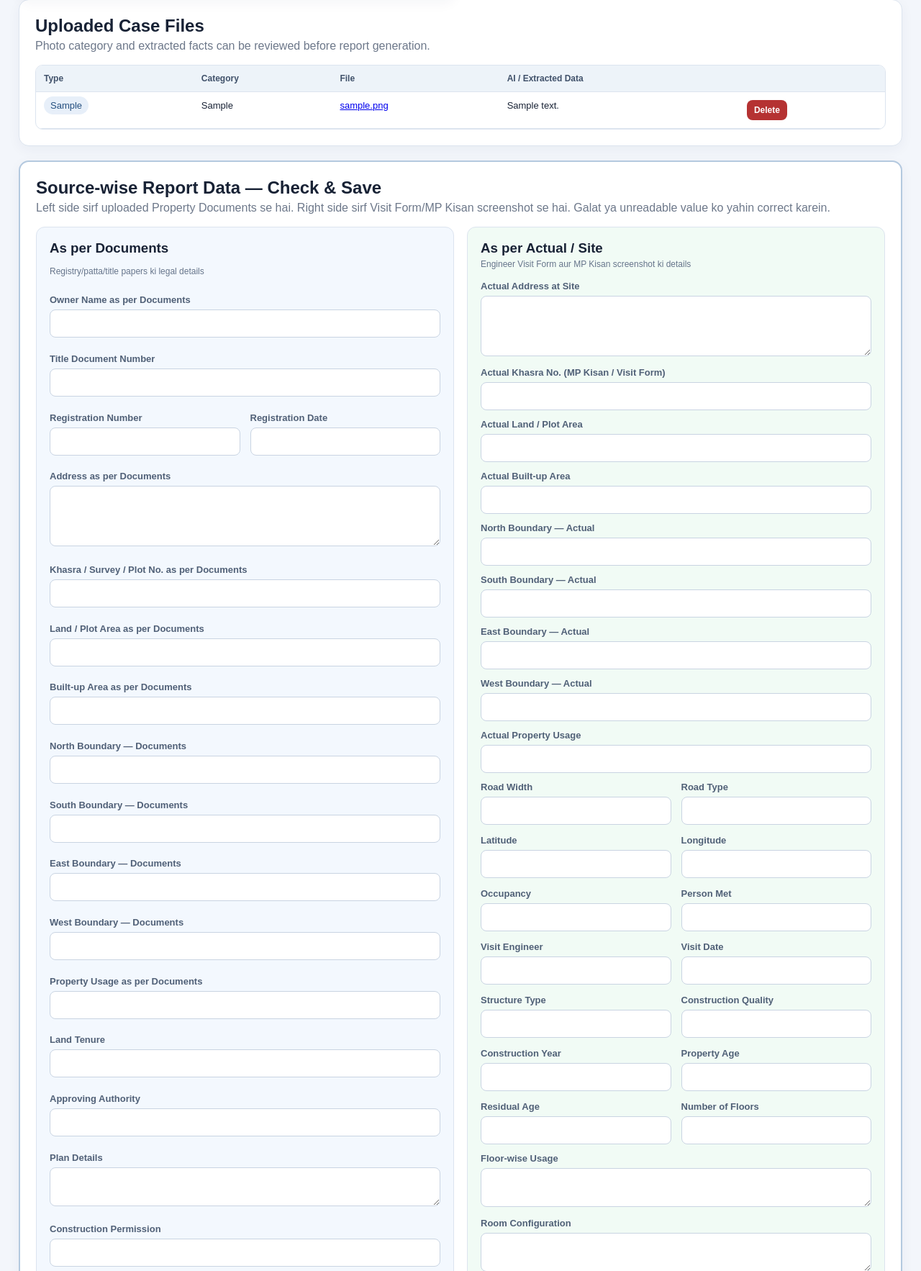
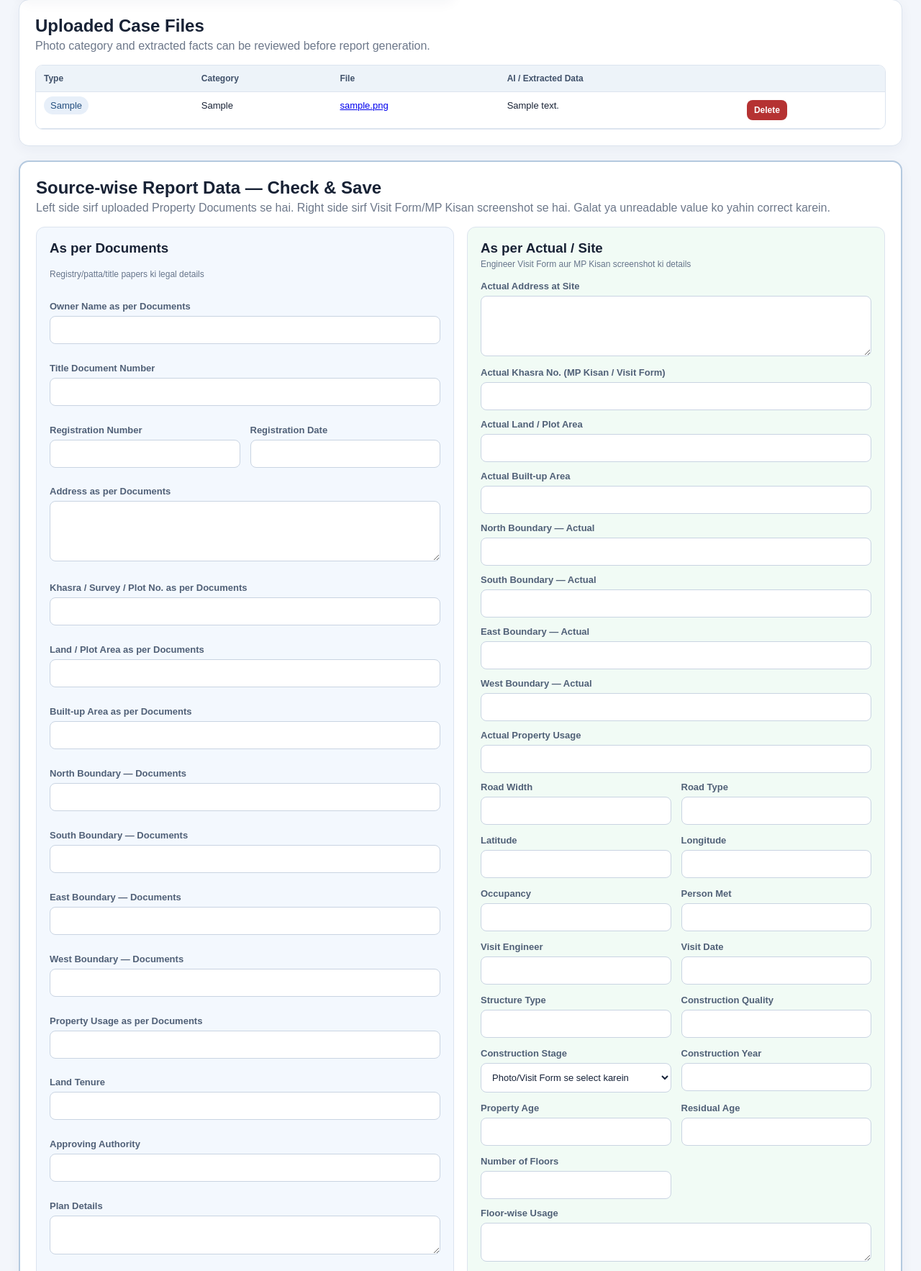
Before and after one commit to Sakshamsvai/SVAI-Production, a Flask app: page /cases/1 in a window 1280 px wide. Shown: the part 1403-3169 px from the top of the page at 72% size. Run offline with Flask 3, Linux system fonts and the light colour scheme; the visitor is signed in with stand-in values (Sample User, id 1); tables that the repository leaves empty hold one stand-in row (values such as "Sample post"); some libraries are stand-ins or nearby versions.

Commit message:
Populate valuation reports from verified case sources

```diff
--- a/ai_service_openai.py
+++ b/ai_service_openai.py
@@ -1027,6 +1027,42 @@ def _deterministic_asset_extract(filename, extracted_text, source_kind):
     else:
         output["builtup_area_as_per_docs"] = docs_bua
 
+    if source_kind == "property_document":
+        output["title_document_number"] = _labeled_text(
+            compact,
+            (
+                r"title\s+document\s*(?:no|number)?",
+                r"document\s*(?:no|number)",
+                r"e[\s-]*registration\s*(?:no|number)",
+            ),
+            120,
+        )
+        output["land_tenure"] = _labeled_text(
+            compact,
+            (r"lease\s*hold\s+or\s+free\s*hold", r"land\s+tenure"),
+            100,
+        )
+        output["approving_authority"] = _labeled_text(
+            compact,
+            (r"approving\s+authority", r"sanctioning\s+authority"),
+            160,
+        )
+        output["plan_details"] = _labeled_text(
+            compact,
+            (r"details\s+of\s+approved\s+plan", r"sanctioned\s+plan"),
+            500,
+        )
+        output["construction_permission"] = _labeled_text(
+            compact,
+            (r"construction\s+permission(?:\s+number\s+and\s+date)?",),
+            250,
+        )
+        output["property_usage_as_per_docs"] = _labeled_text(
+            compact,
+            (r"property\s+usage\s+as\s+per\s+(?:document|docs?)", r"land\s+use"),
+            120,
+        )
+
     boundary_target = "site" if source_kind == "visit_data" else "docs"
     for direction in ("north", "south", "east", "west"):
         output[f"{direction}_boundary_as_per_{boundary_target}"] = _labeled_text(
@@ -1088,6 +1124,20 @@ def _deterministic_asset_extract(filename, extracted_text, source_kind):
     output["property_age_years"] = _number_after(
         compact, (r"age\s+of\s+(?:the\s+)?property", r"property\s+age")
     )
+    output["construction_year"] = _number_after(
+        compact,
+        (r"year\s+of\s+construction", r"construction\s+year", r"\byoc\b"),
+    )
+    output["residual_age_years"] = _number_after(
+        compact, (r"residual\s+age", r"remaining\s+life")
+    )
+    if output["property_age_years"] and not output["residual_age_years"]:
+        try:
+            output["residual_age_years"] = str(
+                max(0, 60 - int(float(output["property_age_years"])))
+            )
+        except (TypeError, ValueError):
+            pass
     output["registration_number"] = _first_match([
         r"(?im)(?:registration|reg(?:istration)?\.?)\s*(?:no|number)"
         r"\s*[:=\-|]?\s*([A-Z0-9/\-]{4,60})",
--- a/report_service.py
+++ b/report_service.py
@@ -645,6 +645,19 @@ def insert_excel_photos(workbook, photo_assets, template_name="", bank_name=""):
                 ),
                 None,
             )
+            if asset is None and requested not in ("Property Document", "Site Sketch", "Location Map"):
+                asset = next(
+                    (
+                        candidate for candidate in photos
+                        if (
+                            id(candidate) not in used
+                            and (candidate.get("category") or "") not in {
+                                "Property Document", "Site Sketch", "Location Map",
+                            }
+                        )
+                    ),
+                    None,
+                )
             if asset is None:
                 continue
             used.add(id(asset))
--- a/server.py
+++ b/server.py
@@ -169,8 +169,8 @@ class Valuation(db.Model):
     depreciation_percent = db.Column(db.Float, default=0)
     govt_land_rate = db.Column(db.Float, default=0)
     govt_construction_rate = db.Column(db.Float, default=0)
-    conservative_percent = db.Column(db.Float, default=80)
-    distress_percent = db.Column(db.Float, default=70)
+    conservative_percent = db.Column(db.Float, default=100)
+    distress_percent = db.Column(db.Float, default=80)
     land_value = db.Column(db.Float, default=0)
     gross_building_value = db.Column(db.Float, default=0)
     depreciation_amount = db.Column(db.Float, default=0)
@@ -919,8 +919,8 @@ def valuation_calculation(form):
         "depreciation_percent": f("depreciation_percent"),
         "govt_land_rate": f("govt_land_rate"),
         "govt_construction_rate": f("govt_construction_rate"),
-        "conservative_percent": f("conservative_percent", 80),
-        "distress_percent": f("distress_percent", 70),
+        "conservative_percent": f("conservative_percent", 100),
+        "distress_percent": f("distress_percent", 80),
         "remarks": form.get("remarks", ""),
     }
     data["land_value"] = data["land_area"] * data["land_rate"]
@@ -947,6 +947,59 @@ def numeric_from_value(value, default=0):
         return float(match.group(0).replace(",", ""))
     except ValueError:
         return float(default)
+
+
+def valuation_defaults_from_profile(profile):
+    """Apply the valuer's standing rules without inventing source facts."""
+    profile = profile or {}
+    stage_text = " ".join(str(profile.get(key) or "") for key in (
+        "construction_stage", "construction_quality", "structure_type", "remarks",
+    )).casefold()
+    if any(token in stage_text for token in ("plinth", "foundation", "dpc")):
+        construction_rate, conservative_percent = 300.0, 30.0
+    elif any(token in stage_text for token in (
+        "without plaster", "unplastered", "brick work", "brickwork", "bare brick",
+    )):
+        construction_rate, conservative_percent = 700.0, 70.0
+    elif any(token in stage_text for token in (
+        "complete", "completed", "plaster", "finished", "ready",
+    )):
+        construction_rate, conservative_percent = 1000.0, 100.0
+    else:
+        construction_rate, conservative_percent = 0.0, 100.0
+
+    age_years = numeric_from_value(profile.get("property_age_years"))
+    if not age_years:
+        construction_year = numeric_from_value(profile.get("construction_year"))
+        current_year = datetime.now(APP_TIMEZONE).year
+        if 1900 <= construction_year <= current_year:
+            age_years = float(current_year - int(construction_year))
+    if age_years:
+        profile["property_age_years"] = age_years
+        profile["residual_age_years"] = max(0.0, 60.0 - age_years)
+
+    govt_land_rate = numeric_from_value(profile.get("govt_land_rate"))
+    market_land_rate = numeric_from_value(profile.get("land_rate"))
+    if not market_land_rate and govt_land_rate:
+        market_land_rate = govt_land_rate * 2
+
+    return {
+        "land_area": numeric_from_value(profile.get("land_area_as_per_docs")),
+        "land_rate": market_land_rate,
+        "builtup_area": numeric_from_value(profile.get("builtup_area_as_per_site")),
+        "construction_rate": (
+            numeric_from_value(profile.get("construction_rate"))
+            or construction_rate
+        ),
+        "age_years": age_years,
+        "depreciation_percent": 0.0,
+        "govt_land_rate": govt_land_rate,
+        "govt_construction_rate": numeric_from_value(
+            profile.get("govt_construction_rate")
+        ),
+        "conservative_percent": conservative_percent,
+        "distress_percent": 80.0,
+    }
 
 
 def report_mapping(case: ValuationCase, valuation: Valuation):
@@ -1759,23 +1812,20 @@ def process_case_ai(case_id):
         {"email": email_data, "case_profile": case_profile}, ensure_ascii=False, default=str
     )
     valuation = valuation or Valuation(case_id=case_id)
-    draft_sources = {
-        "land_area": (
-            case_profile.get("land_area_as_per_site")
-            or case_profile.get("land_area_as_per_docs")
-        ),
-        "land_rate": case_profile.get("land_rate"),
-        "builtup_area": (
-            case_profile.get("builtup_area_as_per_site")
-            or case_profile.get("builtup_area_as_per_docs")
-        ),
-        "construction_rate": case_profile.get("construction_rate"),
-        "age_years": case_profile.get("property_age_years"),
-        "govt_land_rate": case_profile.get("govt_land_rate"),
-        "govt_construction_rate": case_profile.get("govt_construction_rate"),
-    }
+    draft_sources = valuation_defaults_from_profile(case_profile)
     for field, source_value in draft_sources.items():
-        if not getattr(valuation, field, 0) and source_value not in ("", None):
+        current_value = getattr(valuation, field, 0)
+        standing_rule_field = field in {
+            "depreciation_percent", "conservative_percent", "distress_percent",
+        }
+        old_generic_default = (
+            (field == "conservative_percent" and current_value == 80)
+            or (field == "distress_percent" and current_value == 70)
+        )
+        if (
+            source_value not in ("", None)
+            and (not current_value or standing_rule_field or old_generic_default)
+        ):
             setattr(valuation, field, numeric_from_value(source_value))
     recalculated = valuation_calculation({
         "land_area": valuation.land_area,
@@ -1861,6 +1911,7 @@ SOURCE_REVIEW_FIELDS = (
     "visit_date",
     "structure_type",
     "construction_quality",
+    "construction_stage",
     "construction_year",
     "property_age_years",
     "residual_age_years",
@@ -2008,6 +2059,27 @@ def generate_report(case_id):
         }
         for asset in assets if asset.asset_type == "photo"
     ]
+    visit_images = [
+        asset for asset in assets
+        if (
+            asset.asset_type == "visit_data"
+            and Path(asset.filename).suffix.lower() in PHOTO_EXTENSIONS
+            and (asset.category or "").startswith("Visit Form Page ")
+        )
+    ]
+    visit_images.sort(
+        key=lambda asset: numeric_from_value(asset.category or "", asset.id)
+    )
+    if len(visit_images) >= 4:
+        for asset, category in (
+            (visit_images[-2], "Site Sketch"),
+            (visit_images[-1], "Location Map"),
+        ):
+            photo_assets.append({
+                "filename": asset.filename,
+                "category": category,
+                "content": asset.content,
+            })
     output = None
     extension = ""
     mime_type = ""
--- a/templates/case_detail.html
+++ b/templates/case_detail.html
@@ -161,6 +161,11 @@
         <label>Visit Date<input name="visit_date" value="{{ profile.get('visit_date', '') }}"></label>
         <label>Structure Type<input name="structure_type" value="{{ profile.get('structure_type', '') }}"></label>
         <label>Construction Quality<input name="construction_quality" value="{{ profile.get('construction_quality', '') }}"></label>
+        <label>Construction Stage<select name="construction_stage">
+          <option value="">Photo/Visit Form se select karein</option>
+          {% for stage in ["Completed / Plastered","Without Plaster / Brickwork","Plinth / Foundation"] %}
+          <option {% if profile.get('construction_stage')==stage %}selected{% endif %}>{{ stage }}</option>{% endfor %}
+        </select></label>
         <label>Construction Year<input name="construction_year" value="{{ profile.get('construction_year', '') }}"></label>
         <label>Property Age<input name="property_age_years" value="{{ profile.get('property_age_years', '') }}"></label>
         <label>Residual Age<input name="residual_age_years" value="{{ profile.get('residual_age_years', '') }}"></label>
@@ -188,8 +193,8 @@
     <label>Depreciation %<input type="number" step="any" name="depreciation_percent" value="{{ v.depreciation_percent if v else 0 }}"></label>
     <label>Govt. Land Rate<input type="number" step="any" name="govt_land_rate" value="{{ v.govt_land_rate if v else 0 }}"></label>
     <label>Govt. Construction Rate<input type="number" step="any" name="govt_construction_rate" value="{{ v.govt_construction_rate if v else 0 }}"></label>
-    <label>Conservative %<input type="number" step="any" name="conservative_percent" value="{{ v.conservative_percent if v else 80 }}"></label>
-    <label>Distress / QSV %<input type="number" step="any" name="distress_percent" value="{{ v.distress_percent if v else 70 }}"></label>
+    <label>Conservative %<input type="number" step="any" name="conservative_percent" value="{{ v.conservative_percent if v else 100 }}"></label>
+    <label>Distress / QSV %<input type="number" step="any" name="distress_percent" value="{{ v.distress_percent if v else 80 }}"></label>
     <label class="full">Remarks<textarea name="remarks" rows="3">{{ v.remarks if v else '' }}</textarea></label>
     <button class="full green">Calculate & Save Valuation</button>
   </form>
```
Also changed, not shown: tests/test_smoke.py (+41 -1 lines).
